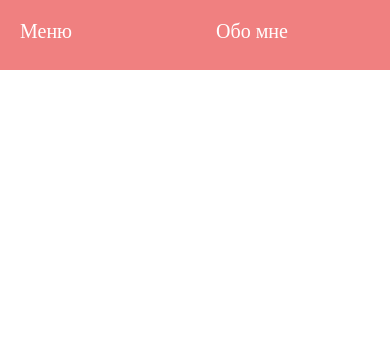
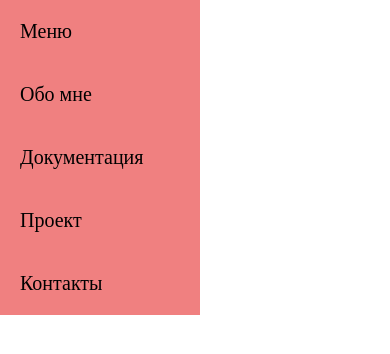
Before and after one commit to RubanDz/display_studying, a plain HTML site: page index.html in a window 390 px wide. Drawn offline with Linux system fonts and the light colour scheme.

Commit message:
@media adapt

```diff
--- a/index.html
+++ b/index.html
@@ -22,7 +22,7 @@
       .navdecor {
          text-decoration: none;
          font-size: 20px;
-         color: white;
+         color: black;
 
 
       }
@@ -30,6 +30,19 @@
          color: aqua;
 
       }
+      @media(max-width: 700px) {
+         .header {display: none;
+        }
+      }
+      @media(max-width: 699px) {
+         .header {display: block;
+         height: 100%;
+         width: 200px;}
+      }
+
+
+
+
    </style>
 </head>
 <body>
```
